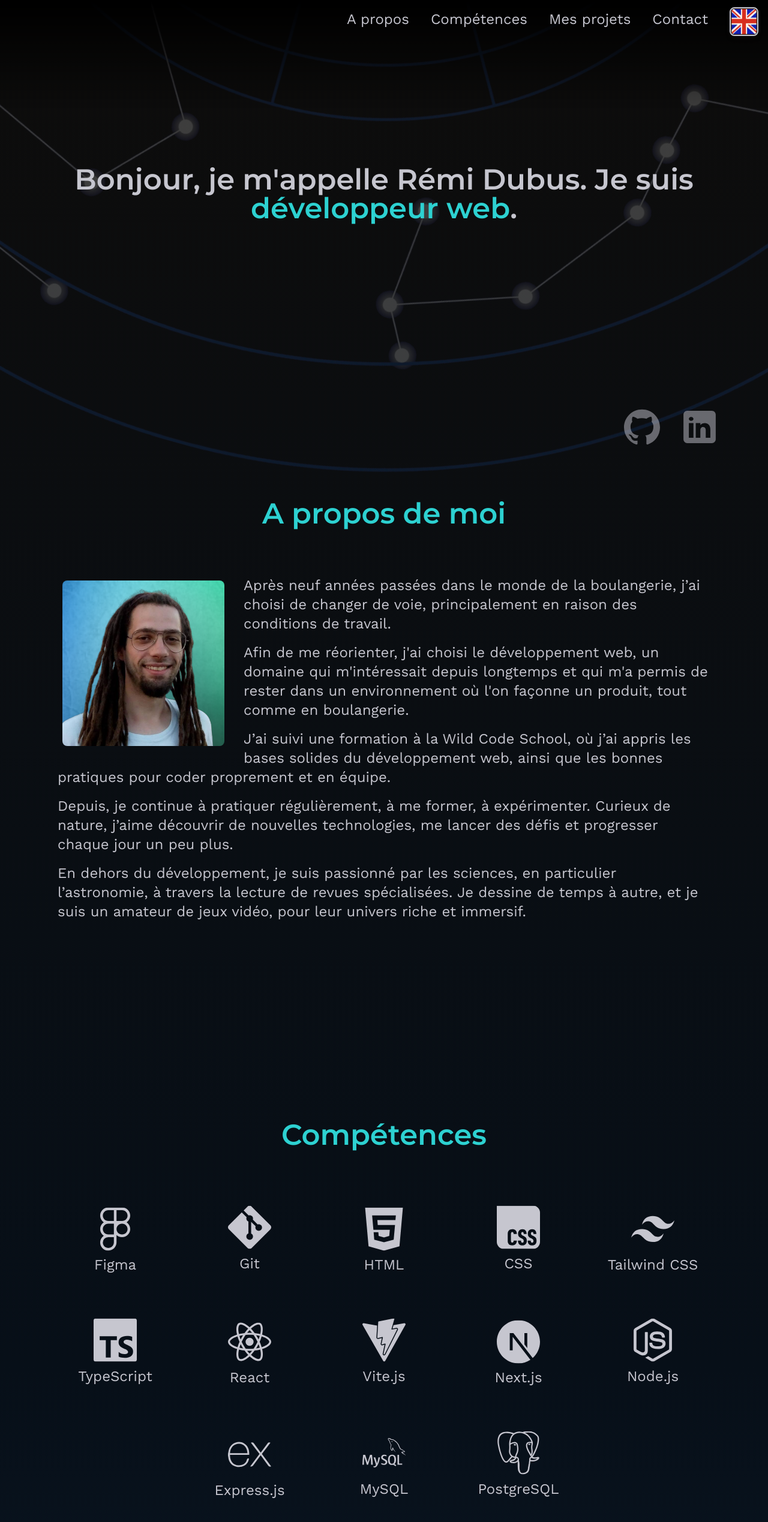
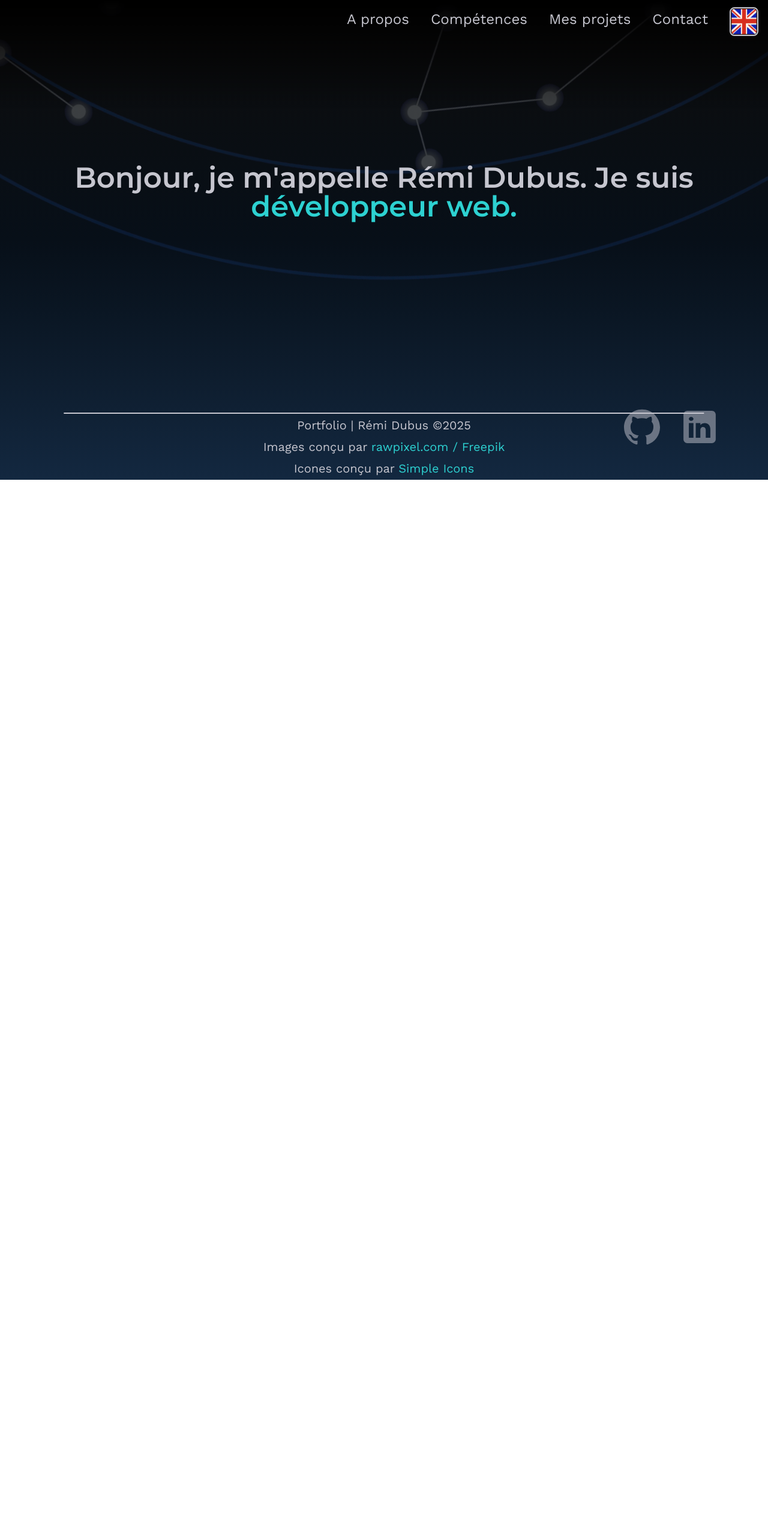
Before and after one commit to Remi-Dubus/Portfolio_V2, a Next.js app: page / in a window 1280 px wide. Shown: the top 2538 px of the page at 60% size. After the commit the page ends 800 px from the top, so only its background shows below. Built offline with nearby package versions, Linux system fonts and the light colour scheme.

Commit message:
feat: vertical snap for scroll section by section closes #85

```diff
--- a/app/layout.tsx
+++ b/app/layout.tsx
@@ -21,12 +21,9 @@ export default function RootLayout({
 }>) {
   return (
     <html lang="fr">
-        <head>
-            <link rel="icon" href="/favicon.ico" />
-        </head>
         <LangProvider>
             <body
-                className={`${paragraphFont.className} antialiased bg-gradient-to-b from-shadow via-dark to-active-dark`}
+                className={`${paragraphFont.className} antialiased bg-gradient-to-b from-shadow via-dark to-active-dark overflow-hidden`}
             >
                 <Banner />
                 <NavBar />
--- a/app/page.tsx
+++ b/app/page.tsx
@@ -12,7 +12,7 @@ import Contact from "@/components/main/Contact";
 
 export default function Home() {
   return (
-    <main>
+    <main className="lg:h-screen lg:overflow-y-scroll lg:absolute lg:top-0 lg:w-screen lg:snap-y lg:snap-mandatory">
         <Title />
         <About />
         <Skills />
--- a/src/assets/locales/fr.json
+++ b/src/assets/locales/fr.json
@@ -1,7 +1,7 @@
 {
   "banner": {
     "title": "Bonjour, je m'appelle Rémi Dubus. Je suis ",
-    "job": "développeur web",
+    "job": "développeur web.",
     "bannerAlt": "image animé de constellation."
   },
   "navbar": {
--- a/src/components/layout/Banner.tsx
+++ b/src/components/layout/Banner.tsx
@@ -1,17 +1,12 @@
 "use client";
 
-import { titleFont } from "@/assets/fonts";
-
-import { useTranslation } from "@/context/LangContext";
-
 export default function Banner() {
-    const { translations } = useTranslation();
 
     return (
-        <header className="h-fit p-4 flex flex-col items-center justify-start overflow-hidden">
-            <section className="-mt-[1880px] h-[3000px] w-[3000px] bg-animation bg-no-repeat bg-center animate-spin-slow opacity-20 z-0 bg-contain vsm:-mt-[2350px] vsm:h-[3800px] vsm:w-[3800px] sm:-mt-[2880px] sm:h-[4700px] sm:w-[4700px]"
+        <header className="h-fit p-4 flex flex-col items-center justify-start overflow-hidden lg:relative lg:h-screen">
+            <section className="-mt-[1880px] h-[3000px] w-[3000px] bg-animation bg-no-repeat bg-center animate-spin-slow opacity-20 z-0 bg-contain vsm:-mt-[2350px] vsm:h-[3800px] vsm:w-[3800px] sm:-mt-[2880px] sm:h-[4700px] sm:w-[4700px] lg:-mt-800 lg:absolute -lg:translate-x-1/2 -lg:right-1/2"
                      style={{ backgroundImage: "url(/banner-animation.png" }}
-            > </section>
+            />
         </header>
     )
 };
--- a/src/components/layout/Footer.tsx
+++ b/src/components/layout/Footer.tsx
@@ -7,7 +7,7 @@ export default function Footer() {
     const { translations } = useTranslation()
 
     return (
-        <footer className="h-30 text-sm flex flex-col items-center text-light justify-center border-t-2 w-5/6 mx-auto gap-2 vsm:text-base vsm:h-36 sm:text-lg sm:h-50 lg:text-xl">
+        <footer className="h-30 text-sm flex flex-col items-center text-light justify-center border-t-2 w-5/6 mx-auto gap-2 vsm:text-base vsm:h-36 sm:text-lg sm:h-50 lg:h-28 lg:fixed lg:bottom-0 lg:translate-x-1/2 right-1/2 lg:text-xl 2xl:h-50">
             <p className="text-center">
                 Portfolio | Rémi Dubus &copy;2025
             </p>
--- a/src/components/main/About.tsx
+++ b/src/components/main/About.tsx
@@ -11,20 +11,20 @@ export default function About() {
     const about = convertAboutTranslation(translations.about);
 
     return (
-        <article id="about" className="absolute top-[100vh] min-h-screen mb-18 p-1 sm:p-4 xl:flex xl:flex-col xl:px-20">
+        <article id="about" className="absolute top-[100vh] min-h-screen mb-18 p-1 sm:p-4 lg:relative lg:top-0 lg:h-screen lg:snap-start xl:flex xl:flex-col xl:px-20 2xl:px-45">
             <figure className="relative px-1 vsm:p-4">
-                <h2 className={`text-2xl text-interest text-center sm:text-4xl lg:mb-8 xl:text-5xl xl:mb-20 ${titleFont.className}`}>{translations.about.aboutTitle}</h2>
+                <h2 className={`text-2xl text-interest text-center sm:text-4xl lg:relative lg:mt-10 xl:mb-8 xl:text-5xl 2xl:mt-26 2xl:mb-12 2xl:text-6xl ${titleFont.className}`}>{translations.about.aboutTitle}</h2>
                 <Image
                     src="/remidubus.png"
                     alt="Rémi Dubus"
                     width={300}
                     height={300}
                     sizes="(min-width: 1024px) 300px, 100px"
-                    className="w-[100px] my-6 vsm:w-[120px] sm:my-8 sm:w-[200px] lg:my-0 lg:mt-2 lg:ml-2 lg:w-[270px] rounded-lg mx-auto lg:float-left lg:mr-8 lg:mb-8"
+                    className="w-[100px] my-6 vsm:w-[120px] sm:my-8 sm:w-[200px] lg:my-0 lg:mt-2 lg:ml-2 lg:w-[180px] rounded-lg mx-auto lg:float-left lg:mr-8 lg:mb-8 xl:w-[200px] 2xl:w-[340px] 2xl:mt-8"
                 />
                 <figcaption>
                     {about.map((e) => (
-                        <p key={e.key} className="text-light text-sm mt-1 vsm:text-md vsm:mt-2 sm:mt-4 sm:text-xl xl:text-2xl">
+                        <p key={e.key} className="text-light text-sm mt-1 vsm:text-md vsm:mt-2 sm:mt-2 sm:text-xl lg:text-lg xl:text-xl 2xl:text-3xl">
                             {e.about}
                         </p>
                     ))}
--- a/src/components/main/ProjectCard.tsx
+++ b/src/components/main/ProjectCard.tsx
@@ -20,9 +20,9 @@ export default function ProjectCard(
     const slug = name && slugify(name);
 
     return (
-        <section className="min-h-auto lg:h-[60vh]">
-            <Link href={`projects/${slug}`} className="min-h-[80vh]">
-                <figure className={`relative aspect-[4/3] h-90 flex w-[80vw] mx-auto flex-col justify-center rounded-lg items-center group transition-all duration-1000 hover:opacity-100 hover:drop-shadow-[0_0_10px_#C6C6CF] hover:sm:drop-shadow-[0_0_15px_#C6C6CF] my-10 vsm:my-18 vsm:w-[74vw] sm:mt-20 sm:mb-36 sm:h-[25rem] sm:w-[36vw] lg:w-[18vw] lg:h-[50vh] hover:lg:scale-110 ${index === activeSlide ? "z-30 lg:scale-110" : "z-20 lg:scale-90 lg:opacity-60"}`}>
+        <section className="min-h-auto lg:h-[60vh] lg:pt-3 2xl:pt-10">
+            <Link href={`projects/${slug}`}>
+                <figure className={`relative aspect-[4/3] -top-14 h-90 flex w-[80vw] mx-auto flex-col justify-center rounded-lg items-center group transition-all duration-1000 hover:opacity-100 hover:drop-shadow-[0_0_10px_#C6C6CF] hover:sm:drop-shadow-[0_0_15px_#C6C6CF] my-10 vsm:my-18 vsm:w-[74vw] sm:mt-20 sm:mb-36 sm:h-[25rem] sm:w-[36vw] lg:w-[16vw] lg:h-[47vh] hover:lg:scale-110 ${index === activeSlide ? "z-30 lg:scale-110" : "z-20 lg:scale-90 lg:opacity-60"}`}>
                     {mobilePicture && name && alt && (
                         <Image
                             src={mobilePicture}
@@ -34,10 +34,10 @@ export default function ProjectCard(
                     )}
 
                     <figcaption
-                        className={`absolute bottom-0 left-0 w-full h-1/2 z-30 flex flex-col justify-center gap-4 bg-black/80 text-light p-1 rounded-b-lg transition-all duration-500 scale-100 group-hover:opacity-100 transform duration-1000 ease-in-out lg:translate-y-20 lg:group-hover:translate-y-0 lg:opacity-0 lg:scale-95 lg:group-hover:scale-100`}
+                        className={`absolute bottom-0 left-0 w-full h-1/2 z-30 flex flex-col gap-2 bg-black/80 text-light p-1 rounded-b-lg transition-all duration-500 scale-100 group-hover:opacity-100 transform duration-1000 ease-in-out lg:translate-y-20 lg:group-hover:translate-y-0 lg:opacity-0 lg:scale-95 lg:group-hover:scale-100 lg:h-4/6 lg:group-hover:z-20 xl:h-1/2`}
                     >
-                        <h3 className={`text-xl mb-2 sm:text-2xl lg:text-xl 2xl:text-2xl ${titleFont.className}`}>{name}</h3>
-                        <p className="sm:text-xl lg:text-lg 2xl:text-xl">{resume}</p>
+                        <h3 className={`text-interest text-xlS text-center sm:text-2xl lg:text-xl xl:text-3xl ${titleFont.className}`}>{name}</h3>
+                        <p className="sm:text-xl lg:text-base 2xl:text-2xl">{resume}</p>
                     </figcaption>
                 </figure>
             </Link>
--- a/src/components/main/Projects.tsx
+++ b/src/components/main/Projects.tsx
@@ -23,7 +23,7 @@ export default function Projects() {
         centerMode: true,
         centerPadding: "0px",
         beforeChange: (before: number, i: number) => setActiveSlide(i),
-        slidesToShow: 4,
+        slidesToShow: 5,
         slidesToScroll: 1,
         responsive: [
             {
@@ -35,7 +35,7 @@ export default function Projects() {
                     draggable: true,
                     speed: 2000,
                     autoplaySpeed: 3800,
-                    slidesToShow: 2,
+                    slidesToShow: 3,
                 },
             },
             {
@@ -57,9 +57,9 @@ export default function Projects() {
 
 
     return (
-        <article id="project" className="min-h-screen vsm:min-h-auto lg:mt-36">
-            <h2 className={`text-2xl text-interest text-center sm:text-4xl sm:p-4 lg:mb-8 xl:px-20 xl:text-5xl xl:mb-20 ${titleFont.className}`}>{translations.navbar.projects}</h2>
-            <Slider {...settings} className="w-11/12 mx-auto flex flex-col vsm:my-18">
+        <article id="project" className="min-h-screen vsm:min-h-auto lg:p-4 lg:h-screen lg:snap-start">
+            <h2 className={`text-2xl text-interest text-center sm:text-4xl lg:mt-14 xl:text-5xl xl:mb-8 2xl:mt-26 2xl:text-6xl ${titleFont.className}`}>{translations.navbar.projects}</h2>
+            <Slider {...settings} className="mx-auto flex flex-col vsm:my-18 lg:my-0 lg:mb-auto">
                 {projects.map((el, index) => (
                     <ProjectCard
                         key={el.index}
--- a/src/components/main/Skills.tsx
+++ b/src/components/main/Skills.tsx
@@ -6,10 +6,11 @@ export default function Skills() {
     const { translations } = useTranslation();
 
     return (
-        <article id="skills" className="min-h-screen mt-42  text-light grid grid-cols-3 p-1 vsm:mt-30 sm:mt-70 sm:text-xl sm:p-4 lg:mt-0 lg:absolute lg:w-full lg:top-[200vh] lg:grid-cols-5 xl:relative xl:top-0 xl:mt-0 xl:text-2xl xl:px-20 2xl:mt-20">
-            <h2 className={`text-2xl text-interest col-span-3 h-fit mb-10 text-center sm:text-4xl lg:col-span-5 xl:text-5xl ${titleFont.className}`}>{translations.skills.skillsTitle}</h2>
-            <section className="min-h-20 h-20 flex flex-col animate-float items-center gap-1 vsm:mb-4 sm:gap-2 sm:min-h-28 sm:h-28">
-                <svg xmlns="http://www.w3.org/2000/svg" role="img" viewBox="0 0 24 24" className="min-h-10 max-h-10 vsm:max-h-14 vsm:h-14 sm:max-h-28 sm:h-28">
+        <article id="skills" className="min-h-screen mt-42 text-light p-1 vsm:mt-30 sm:mt-70 sm:p-4 sm:text-xl sm:p-4 lg:mt-0 lg:w-full lg:h-screen lg:snap-start lg:flex lg:flex-col lg:item-center 2xl:px-45">
+            <h2 className={`text-2xl text-interest col-span-3 h-fit text-center sm:text-4xl lg:mt-12 lg:col-span-5 lg:mt-14 xl:text-5xl xl:mb-8 2xl:mt-26 2xl:mb-12 2xl:text-6xl ${titleFont.className}`}>{translations.skills.skillsTitle}</h2>
+            <div className="text-light grid grid-cols-3 w-full lg:px-16 lg:mt-4 lg:grid-cols-5 lg:mb-auto 2xl:h-[65vh] 2xl:text-2xl">
+                <section className="min-h-20 h-20 flex flex-col animate-float items-center gap-1 vsm:mb-4 sm:gap-2 sm:min-h-28 sm:h-28 lg:scale-80 xl:scale-100 2xl:scale-120">
+                    <svg xmlns="http://www.w3.org/2000/svg" role="img" viewBox="0 0 24 24" className="min-h-10 max-h-10 vsm:max-h-14 vsm:h-14 sm:max-h-28 sm:h-28 ">
                         <title>Figma</title>
                         <path
                             fill="currentColor"
@@ -17,7 +18,7 @@ export default function Skills() {
                     </svg>
                     <p>Figma</p>
                 </section >
-            <section className="min-h-20 h-20 flex flex-col animate-invert-float items-center gap-1 vsm:mb-4 sm:gap-2 sm:min-h-28 sm:h-28">
+                <section className="min-h-20 h-20 flex flex-col animate-invert-float items-center gap-1 vsm:mb-4 sm:gap-2 sm:min-h-28 sm:h-28 lg:scale-80 xl:scale-100 2xl:scale-120">
                     <svg xmlns="http://www.w3.org/2000/svg" role="img" viewBox="0 0 24 24" className="min-h-10 max-h-10 vsm:max-h-14 vsm:h-14 sm:max-h-28 sm:h-28">
                         <title>Git</title>
                         <path
@@ -26,7 +27,7 @@ export default function Skills() {
                     </svg>
                     <p>Git</p>
                 </section>
-            <section className="min-h-20 h-20 flex flex-col animate-float items-center gap-1 vsm:mb-4 sm:gap-2 sm:min-h-28 sm:h-28">
+                <section className="min-h-20 h-20 flex flex-col animate-float items-center gap-1 vsm:mb-4 sm:gap-2 sm:min-h-28 sm:h-28 lg:scale-80 xl:scale-100 2xl:scale-120">
                     <svg xmlns="http://www.w3.org/2000/svg" role="img" viewBox="0 0 24 24" className="min-h-10 max-h-10 vsm:max-h-14 vsm:h-14 sm:max-h-28 sm:h-28">
                         <title>HTML5</title>
                         <path
@@ -35,7 +36,7 @@ export default function Skills() {
                     </svg>
                     <p>HTML</p>
                 </section>
-            <section className="min-h-20 h-20 flex flex-col animate-invert-float items-center gap-1 vsm:mb-4 sm:gap-2 sm:min-h-28 sm:h-28">
+                <section className="min-h-20 h-20 flex flex-col animate-invert-float items-center gap-1 vsm:mb-4 sm:gap-2 sm:min-h-28 sm:h-28 lg:scale-80 xl:scale-100 2xl:scale-120">
                     <svg xmlns="http://www.w3.org/2000/svg" role="img" viewBox="0 0 24 24" className="min-h-10 max-h-10 vsm:max-h-14 vsm:h-14 sm:max-h-28 sm:h-28">
                         <title>CSS</title>
                         <path
@@ -44,7 +45,7 @@ export default function Skills() {
                     </svg>
                     <p>CSS</p>
                 </section>
-            <section className="min-h-20 h-20 flex flex-col animate-float items-center gap-1 vsm:mb-4 sm:gap-2 sm:min-h-28 sm:h-28">
+                <section className="min-h-20 h-20 flex flex-col animate-float items-center gap-1 vsm:mb-4 sm:gap-2 sm:min-h-28 sm:h-28 lg:scale-80 xl:scale-100 2xl:scale-120">
                     <svg xmlns="http://www.w3.org/2000/svg" role="img" viewBox="0 0 24 24" className="min-h-10 max-h-10 vsm:max-h-14 vsm:h-14 sm:max-h-28 sm:h-28">
                         <title>Tailwind CSS</title>
                         <path
@@ -53,7 +54,7 @@ export default function Skills() {
                     </svg>
                     <p>Tailwind CSS</p>
                 </section>
-            <section className="min-h-20 h-20 flex flex-col animate-invert-float items-center gap-1 vsm:mb-4 sm:gap-2 sm:min-h-28 sm:h-28">
+                <section className="min-h-20 h-20 flex flex-col animate-invert-float items-center gap-1 vsm:mb-4 sm:gap-2 sm:min-h-28 sm:h-28 lg:scale-80 xl:scale-100 2xl:scale-120">
                     <svg xmlns="http://www.w3.org/2000/svg" role="img" viewBox="0 0 24 24" className="min-h-10 max-h-10 vsm:max-h-14 vsm:h-14 sm:max-h-28 sm:h-28">
                         <title>TypeScript</title>
                         <path
@@ -62,7 +63,7 @@ export default function Skills() {
                     </svg>
                     <p>TypeScript</p>
                 </section>
-            <section className="min-h-20 h-20 flex flex-col animate-float items-center gap-1 vsm:mb-4 sm:gap-2 sm:min-h-28 sm:h-28">
+                <section className="min-h-20 h-20 flex flex-col animate-float items-center gap-1 vsm:mb-4 sm:gap-2 sm:min-h-28 sm:h-28 lg:scale-80 xl:scale-100 2xl:scale-120">
                     <svg xmlns="http://www.w3.org/2000/svg" role="img" viewBox="0 0 24 24" className="min-h-10 max-h-10 vsm:max-h-14 vsm:h-14 sm:max-h-28 sm:h-28">
                         <title>React</title>
                         <path
@@ -71,7 +72,7 @@ export default function Skills() {
                     </svg>
                     <p>React</p>
                 </section>
-            <section className="min-h-20 h-20 flex flex-col animate-invert-float items-center gap-1 vsm:mb-4 sm:gap-2 sm:min-h-28 sm:h-28">
+                <section className="min-h-20 h-20 flex flex-col animate-invert-float items-center gap-1 vsm:mb-4 sm:gap-2 sm:min-h-28 sm:h-28 lg:scale-80 xl:scale-100 2xl:scale-120">
                     <svg xmlns="http://www.w3.org/2000/svg" role="img" viewBox="0 0 24 24" className="min-h-10 max-h-10 vsm:max-h-14 vsm:h-14 sm:max-h-28 sm:h-28">
                         <title>Vite.js</title>
                         <path
@@ -80,7 +81,7 @@ export default function Skills() {
                     </svg>
                     <p>Vite.js</p>
                 </section>
-            <section className="min-h-20 h-20 flex flex-col animate-float items-center gap-1 vsm:mb-4 sm:gap-2 sm:min-h-28 sm:h-28">
+                <section className="min-h-20 h-20 flex flex-col animate-float items-center gap-1 vsm:mb-4 sm:gap-2 sm:min-h-28 sm:h-28 lg:scale-80 xl:scale-100 2xl:scale-120">
                     <svg xmlns="http://www.w3.org/2000/svg" role="img" viewBox="0 0 24 24" className="min-h-10 max-h-10 vsm:max-h-14 vsm:h-14 sm:max-h-28 sm:h-28">
                         <title>Next.js</title>
                         <path
@@ -89,7 +90,7 @@ export default function Skills() {
                     </svg>
                     <p>Next.js</p>
                 </section>
-            <section className="min-h-20 h-20 flex flex-col animate-invert-float items-center gap-1 vsm:mb-4 sm:gap-2 sm:min-h-28 sm:h-28">
+                <section className="min-h-20 h-20 flex flex-col animate-invert-float items-center gap-1 vsm:mb-4 sm:gap-2 sm:min-h-28 sm:h-28 lg:scale-80 xl:scale-100 2xl:scale-120">
                     <svg xmlns="http://www.w3.org/2000/svg" role="img" viewBox="0 0 24 24" className="min-h-10 max-h-10 vsm:max-h-14 vsm:h-14 sm:max-h-28 sm:h-28">
                         <title>Node.js</title>
                         <path
@@ -98,7 +99,7 @@ export default function Skills() {
                         </svg>
                     <p>Node.js</p>
                 </section>
-            <section className="min-h-20 h-20 flex flex-col animate-float items-center gap-1 vsm:mb-4 sm:gap-2 lg:col-start-2 sm:min-h-28 sm:h-28">
+                <section className="min-h-20 h-20 flex flex-col animate-float items-center gap-1 vsm:mb-4 sm:gap-2 lg:col-start-2 sm:min-h-28 sm:h-28 lg:scale-80 xl:scale-100 2xl:scale-120">
                     <svg xmlns="http://www.w3.org/2000/svg" role="img" viewBox="0 0 24 24" className="min-h-10 max-h-10 vsm:max-h-14 vsm:h-14 sm:max-h-28 sm:h-28">
                         <title>Express</title>
                         <path
@@ -107,7 +108,7 @@ export default function Skills() {
                     </svg>
                     <p>Express.js</p>
                 </section>
-            <section className="min-h-20 h-20 flex flex-col animate-invert-float items-center gap-1 vsm:mb-4 sm:gap-2 sm:min-h-28 sm:h-28 lg:col-start-3">
+                <section className="min-h-20 h-20 flex flex-col animate-invert-float items-center gap-1 vsm:mb-4 sm:gap-2 sm:min-h-28 sm:h-28 lg:col-start-3 lg:scale-80 xl:scale-100 2xl:scale-120">
                     <svg xmlns="http://www.w3.org/2000/svg" role="img" viewBox="0 0 24 24" className="min-h-10 max-h-10 vsm:max-h-14 vsm:h-14 sm:max-h-28 sm:h-28">
                         <title>MySQL</title>
                         <path
@@ -116,7 +117,7 @@ export default function Skills() {
                     </svg>
                     <p>MySQL</p>
                 </section>
-            <section className="h-fit flex flex-col animate-invert-float items-center col-start-2 gap-1 mb-18 sm:gap-2 sm:min-h-28 sm:h-28 lg:col-start-4">
+                <section className="h-fit flex flex-col animate-invert-float items-center col-start-2 gap-1 sm:gap-2 sm:min-h-28 sm:h-28 lg:col-start-4 lg:scale-80 xl:scale-100 2xl:scale-120">
                     <svg xmlns="http://www.w3.org/2000/svg" role="img" viewBox="0 0 24 24" className="min-h-10 max-h-10 vsm:max-h-14 vsm:h-14 sm:max-h-28 sm:h-28">
                         <title>PostgreSQL</title>
                         <path
@@ -125,6 +126,7 @@ export default function Skills() {
                     </svg>
                     <p>PostgreSQL</p>
                 </section>
+            </div>
         </article>
     )
 }
--- a/src/components/main/Title.tsx
+++ b/src/components/main/Title.tsx
@@ -6,9 +6,11 @@ export default function Title() {
     const { translations } = useTranslation();
 
     return (
-        <article className={`p-2 absolute top-1/3 text-center w-full text-light text-xl vsm:text-3xl sm:text-5xl 2xl:text-6xl ${titleFont.className}`}>
-            <h1 className="z-10 inline">{translations.banner.title}</h1>
-            <h2 className="z-10 inline text-interest">{translations.banner.job}</h2>.
+        <article className={`p-2 absolute top-1/3 text-center w-full text-light text-xl vsm:text-3xl sm:text-5xl lg:top-0 lg:relative lg:flex lg:flex-col lg:item-center lg:justify-center lg:h-screen lg:snap-start 2xl:text-7xl ${titleFont.className}`}>
+            <section className="lg:pb-40">
+                <h1 className="z-10 inline">{translations.banner.title}</h1>
+                <h2 className="z-10 inline text-interest lg:my-auto">{translations.banner.job}</h2>
+            </section>
         </article>
     );
 }
```
Also changed, not shown: src/components/main/Contact.tsx (+5 -5 lines). Lines whose indentation alone changed are shown as unchanged.
